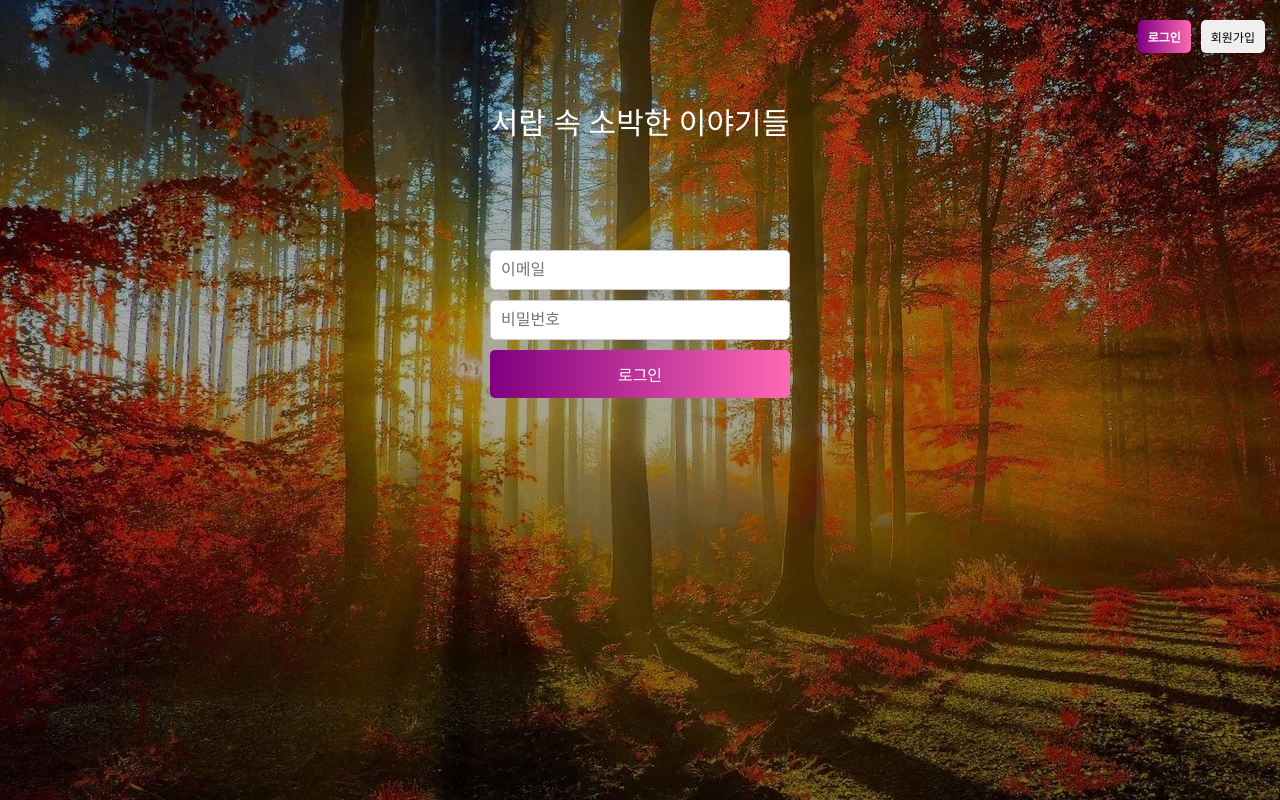
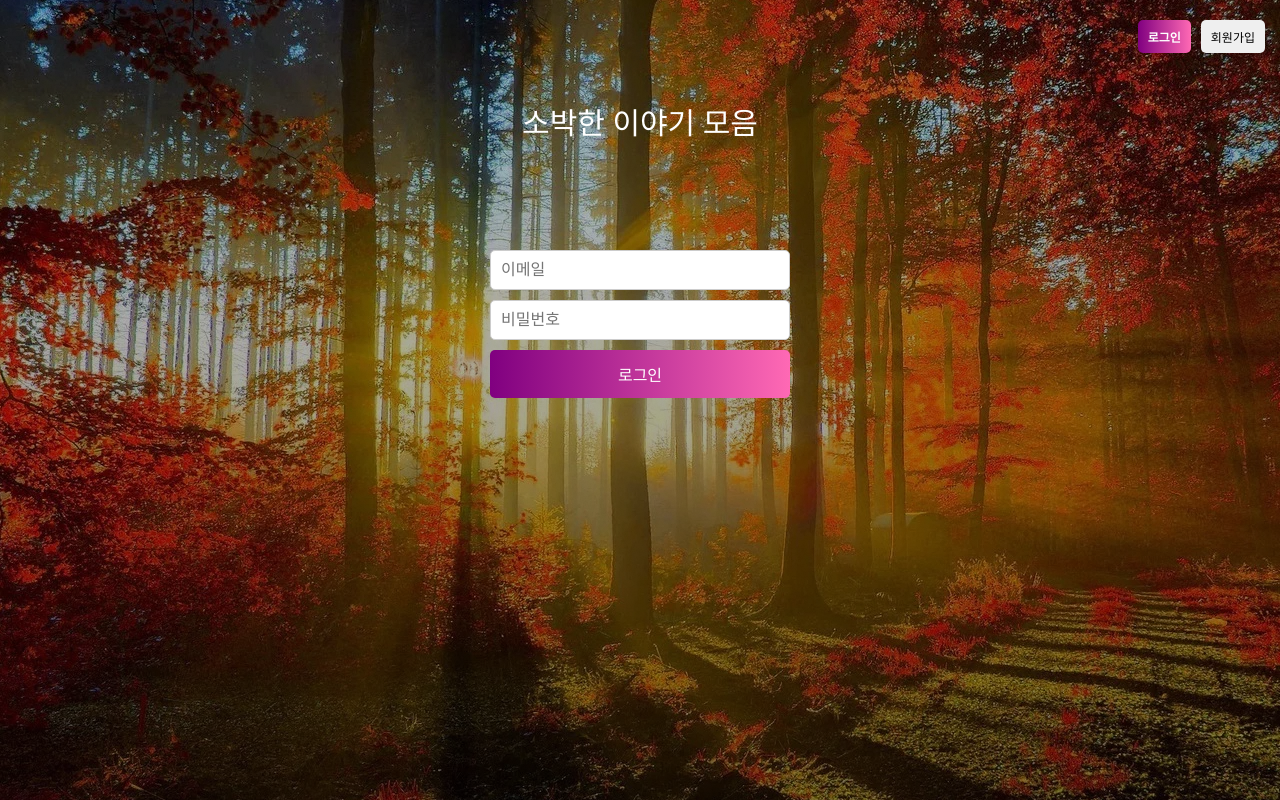
Before and after one commit to jacobayc/Storyteller-, a Vue app: page / in a window 1280 px wide. Built offline with nearby package versions, Linux system fonts and the light colour scheme; no server answers; the database is empty; what vue3-lottie would draw is missing.

Commit message:
[Add] intro title

```diff
--- a/src/components/TheIntro.vue
+++ b/src/components/TheIntro.vue
@@ -22,7 +22,7 @@
     </div>
     <div class="welcome-message">
         <h1>
-          서랍 속 소박한 이야기들
+          소박한 이야기 모음
         </h1>
     </div>
     <div v-if="error" class="error-message">
```
